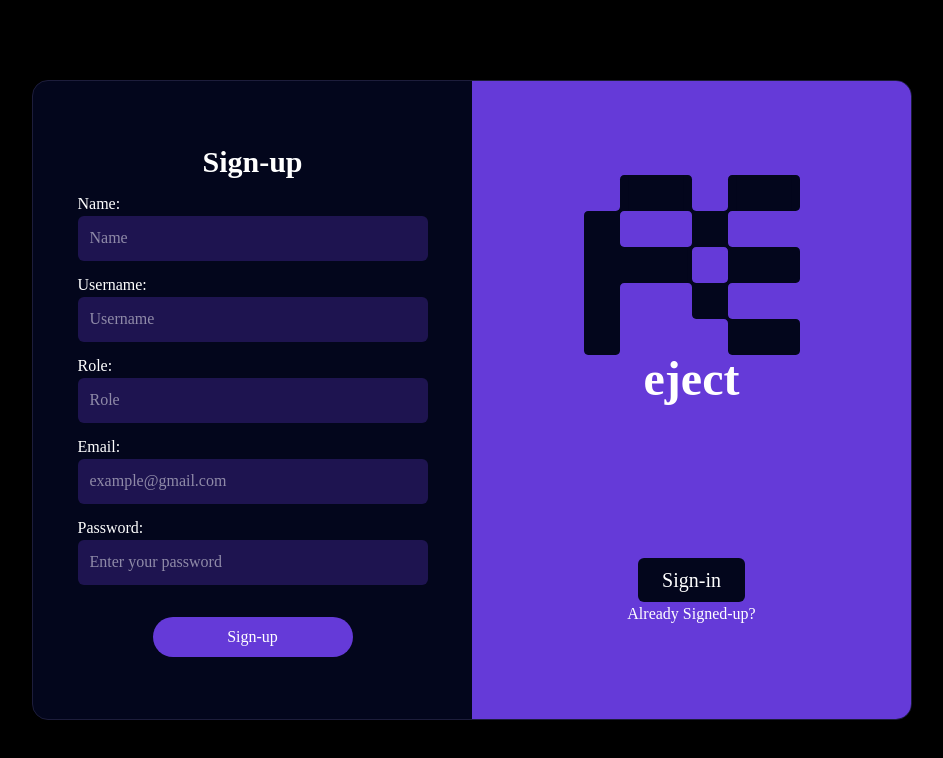
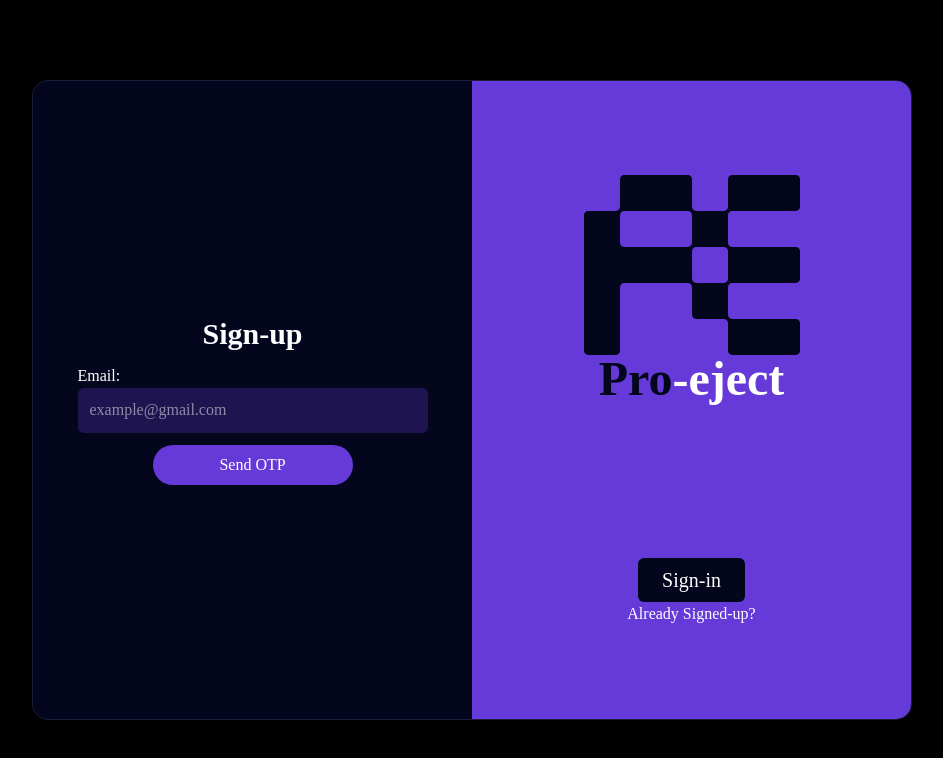
Before and after one commit to Anjansuman/Project-Manager, a React (Vite) app in the folder frontend/: page /signup in a window 1280 px wide. Shown: the top 758 px of the page, without its empty margins (168-1111 px from the left). Built offline with nearby package versions, Linux system fonts and the light colour scheme; no server answers; a web font is replaced by a local one.

Commit message:
more changes in signup and signin page.

```diff
--- a/frontend/src/Atoms/ThemeState.tsx
+++ b/frontend/src/Atoms/ThemeState.tsx
@@ -20,9 +20,9 @@ export const ThemeState = atom({
         },
 
         dark: {
-            background: '#03061C',
-            dark_panel : '#1D1D3B',
-            dark_panel_69: '#1D1D3B69',
+            background: 'black',
+            dark_panel : '#03061C',
+            dark_panel_69: '#03061C69',
             dark_border: '#1D1D3B',
             light_panel: '#653AD8',
             light_panel_47: '#653AD847',
@@ -34,3 +34,5 @@ export const ThemeState = atom({
         }
     }
 })
+
+// dark-panel : #1D1D3B
--- a/frontend/src/Components/pages/Home/MainElement/InsideMain/Branding/Add_Project/Add_Project_Button.tsx
+++ b/frontend/src/Components/pages/Home/MainElement/InsideMain/Branding/Add_Project/Add_Project_Button.tsx
@@ -56,7 +56,7 @@ export const Add_Project_Button = () => {
       {/* Outer Circle */}
       <div
         className="relative w-28 h-28 rounded-full shadow-lg flex justify-center items-center transition-transform duration-500 ease-out cursor-pointer"
-        style={{ backgroundColor: "#1D1D3B69" }}
+        style={{ backgroundColor: "#03061C57" }}
         onMouseMove={handleBoundaryMouseMove}
         onMouseLeave={handleBoundaryMouseLeave}
       >
@@ -64,7 +64,7 @@ export const Add_Project_Button = () => {
         <div
           className="relative w-24 h-24 rounded-full shadow-md flex justify-center items-center transition-transform duration-500 ease-out"
           style={{
-            backgroundColor: "#1D1D3B69",
+            backgroundColor: "#03061C57",
             transform: `translate(${midPosition.x}px, ${midPosition.y}px)`,
           }}
           onMouseMove={handleMidMouseMove}
@@ -73,7 +73,7 @@ export const Add_Project_Button = () => {
           <div
             className="w-20 h-20 rounded-full shadow-sm flex justify-center items-center transition-transform duration-500 ease-out text-[white]"
             style={{
-              backgroundColor: "#1D1D3B69",
+              backgroundColor: "#03061C57",
               transform: `translate(${inPosition.x}px, ${inPosition.y}px)`,
             }}
           >
--- a/frontend/src/Components/pages/Home/MainElement/InsideMain/Branding/Brand.tsx
+++ b/frontend/src/Components/pages/Home/MainElement/InsideMain/Branding/Brand.tsx
@@ -3,6 +3,7 @@ import { Add_Project_Button } from "./Add_Project/Add_Project_Button";
 
 import { useRecoilValue } from "recoil";
 import { ThemeState } from "../../../../../../Atoms/ThemeState";
+import { Logo } from "../../../../../ui/SVGs/Logo";
 
 export const Brand = () => {
 
@@ -15,13 +16,13 @@ export const Brand = () => {
         style={{ borderColor: theme.dark_border }}
     >
         <div className="flex justify-center items-center">
-            <div>
-                <img src={BrandLogo} alt="" className="h-20 mr-6 cursor-pointer hover:mr-8"
-                    style={{
-                        filter: 'drop-shadow(2px 2px 2px #00000080)',
-                        transition: 'margin 0.4s ease',
-                    }}
-                />
+            <div className="mr-6 cursor-pointer hover:mr-8"
+                style={{
+                    filter: 'drop-shadow(2px 2px 2px #00000080)',
+                    transition: 'margin 0.4s ease',
+                }}
+            >
+                <Logo h={'100'} />
             </div>
 
             <div className="cursor-pointer hover:ml-2"
--- a/frontend/src/Components/pages/Signin/PanelDesign.tsx
+++ b/frontend/src/Components/pages/Signin/PanelDesign.tsx
@@ -11,8 +11,13 @@ export const PanelDesign = () => {
             <div className="">
                 <Logo h={'180'} />
             </div>
-            <div className="text-5xl font-bold ">
-                eject
+            <div className="flex">
+                <div className="text-5xl font-bold text-[#03061C] ">
+                    Pro
+                </div>
+                <div className="text-5xl font-bold ">
+                    -eject
+                </div>
             </div>
         </div>
         <div className="flex flex-col items-center">
--- a/frontend/src/Components/pages/Signin/Signin.tsx
+++ b/frontend/src/Components/pages/Signin/Signin.tsx
@@ -30,7 +30,7 @@ export const Signin = () => {
                 localStorage.setItem("token", jwt);
                 alert("Signed in successfully");
                 // Navigate to home-page
-                navigate("/home");
+                navigate("/");
             } else {
                 alert("Sign-in failed. Please try again.");
             }
--- a/frontend/src/Components/pages/Signup/PanelDesign.tsx
+++ b/frontend/src/Components/pages/Signup/PanelDesign.tsx
@@ -11,8 +11,13 @@ export const PanelDesign = () => {
             <div className="">
                 <Logo h={'180'} />
             </div>
-            <div className="text-5xl font-bold ">
-                eject
+            <div className="flex">
+                <div className="text-5xl font-bold text-[#03061C] ">
+                    Pro
+                </div>
+                <div className="text-5xl font-bold ">
+                    -eject
+                </div>
             </div>
         </div>
         <div>
--- a/frontend/src/Components/pages/Signup/Signup.tsx
+++ b/frontend/src/Components/pages/Signup/Signup.tsx
@@ -1,6 +1,7 @@
 
-import { useRef } from "react";
+import { useRef, useState } from "react";
 import axios from "axios";
+import { useNavigate } from "react-router-dom";
 
 import { Input } from "../../ui/Customs/Input";
 import { PanelDesign } from "./PanelDesign";
@@ -10,11 +11,87 @@ const backend = import.meta.env.VITE_BACKEND_URL;
 
 export const Signup = () => {
 
+    const [isVerified, SetIsVerified] = useState(false);
+    const email = useRef<String>(null);
+
+    function verified() {
+        SetIsVerified(true);
+    }
+
+    return <div className="h-screen bg-black px-50 py-20">
+        <div className="h-full bg-[#03061C] font-[code] rounded-2xl border border-[#1D1D3B] flex overflow-hidden ">
+            <div className="w-[50%] ">
+               <div className="h-full flex flex-col items-center justify-center text-white">
+                    <div className="text-3xl font-bold text-white mb-3">
+                        Sign-up
+                    </div>
+
+                    { !isVerified && <Verification verified={verified}  /> }
+                    { isVerified && <FinalSignup /> }
+
+               </div>
+            </div>
+            <div className="w-[50%] h-full bg-[#653AD8] ">
+                <PanelDesign />
+            </div>
+        </div>
+    </div>
+}
+
+interface VerificationProps {
+    verified: () => void;
+    email?: string;
+}
+
+function Verification({ verified, email }: VerificationProps) {
+
+    const emailRef = useRef<HTMLInputElement>(null);
+    const otpRef = useRef<HTMLInputElement>(null);
+
+    const [otpPanel, setOtpPanel] = useState<[boolean, string, () => void]>([false, 'Send OTP', send]);
+
+    function send() {
+        setOtpPanel([true, "Verify", verify]);
+        // otp logic calling from the backend
+    }
+
+    function verify() {
+        alert("verified");
+        verified();
+        if(emailRef.current === null || emailRef.current.value === "") {
+            // display logic for email can't be empty
+            console.log("email can't be empty");
+            return;
+        }
+        email = emailRef.current.value;
+        // verification logic from the backend
+    }
+
+    return <div>
+        <div className="mb-3">
+            Email:
+            <Input placeholder={"example@gmail.com"} inputRef={emailRef} h={'45px'} w={'350px'} />
+        </div>
+        {otpPanel[0] && <div className="mb-6">
+            OTP:
+            <Input placeholder={"One Time Password"} inputRef={otpRef} h={'45px'} w={'350px'} />
+        </div>}
+        <div>
+            <Button text={otpPanel[1]} onClick={otpPanel[2]} size={'md'} w={'200px'} rounded={true} />
+        </div>
+    </div>
+}
+
+function FinalSignup() {
+
+
     const nameRef = useRef<HTMLInputElement>(null);
     const usernameRef = useRef<HTMLInputElement>(null);
     const roleRef = useRef<HTMLInputElement>(null);
     const emailRef = useRef<HTMLInputElement>(null);
     const passwordRef = useRef<HTMLInputElement>(null);
+
+    const navigate = useNavigate();
 
     async function signup() {
         const name = nameRef.current?.value;
@@ -34,20 +111,14 @@ export const Signup = () => {
         localStorage.setItem("token", jwt);
         alert("Signed-up");
         //navigate to home-page
+        navigate('/');
     }
 
 
-    return <div className="h-screen bg-black px-50 py-20">
-        <div className="h-full bg-[#03061C] font-[code] rounded-2xl border border-[#1D1D3B] flex overflow-hidden ">
-            <div className="w-[50%] ">
-               <div className="h-full flex flex-col items-center justify-center text-white">
-                    <div className="text-3xl font-bold text-white mb-3">
-                        Sign-up
-                    </div>
+    return <div>
         <div className="mb-3">
             Name:
             <Input placeholder="Name" inputRef={nameRef} h={'45px'} w={"350px"} />
-                        {/* <Input placeholder="Name" /> */}
         </div>
         <div className="mb-3">
             Username:
@@ -69,10 +140,44 @@ export const Signup = () => {
             <Button text={"Sign-up"} onClick={signup} size={'md'} w={'200px'} rounded={true} />
         </div>
     </div>
+}
+
+
+/*
+
+                    <div className="mb-3">
+                        Email:
+                        <Input placeholder={"example@gmail.com"} inputRef={emailRef} h={'45px'} w={"350px"} />
                     </div>
-            <div className="w-[50%] h-full bg-[#653AD8] ">
-                <PanelDesign />
+                    <div className="mb-8">
+                        OTP:
+                        <Input placeholder={"One Time Password"} inputRef={passwordRef} h={'45px'} w={"350px"} />
                     </div>
+                    <div>
+                        <Button text={"Sign-up"} onClick={signup} size={'md'} w={'200px'} rounded={true} />
                     </div>
+
+*/
+
+
+/*
+
+                    <div className="mb-3">
+                        Name:
+                        <Input placeholder="Name" inputRef={nameRef} h={'45px'} w={"350px"} />
                     </div>
-}
+                    <div className="mb-3">
+                        Username:
+                        <Input placeholder="Username" inputRef={usernameRef} h={'45px'} w={"350px"} />
+                    </div>
+                    <div className="mb-3">
+                        Role:
+                        <Input placeholder="Role" inputRef={roleRef} h={'45px'} w={"350px"} />
+                    </div>
+
+                    <div className="mb-8">
+                        Password:
+                        <Input placeholder={"Enter your password"} inputRef={passwordRef} h={'45px'} w={"350px"} />
+                    </div>
+
+*/
```
Also changed, not shown: 1 other file (tests, documents, lock files or other folders). Lines whose indentation alone changed are shown as unchanged.
